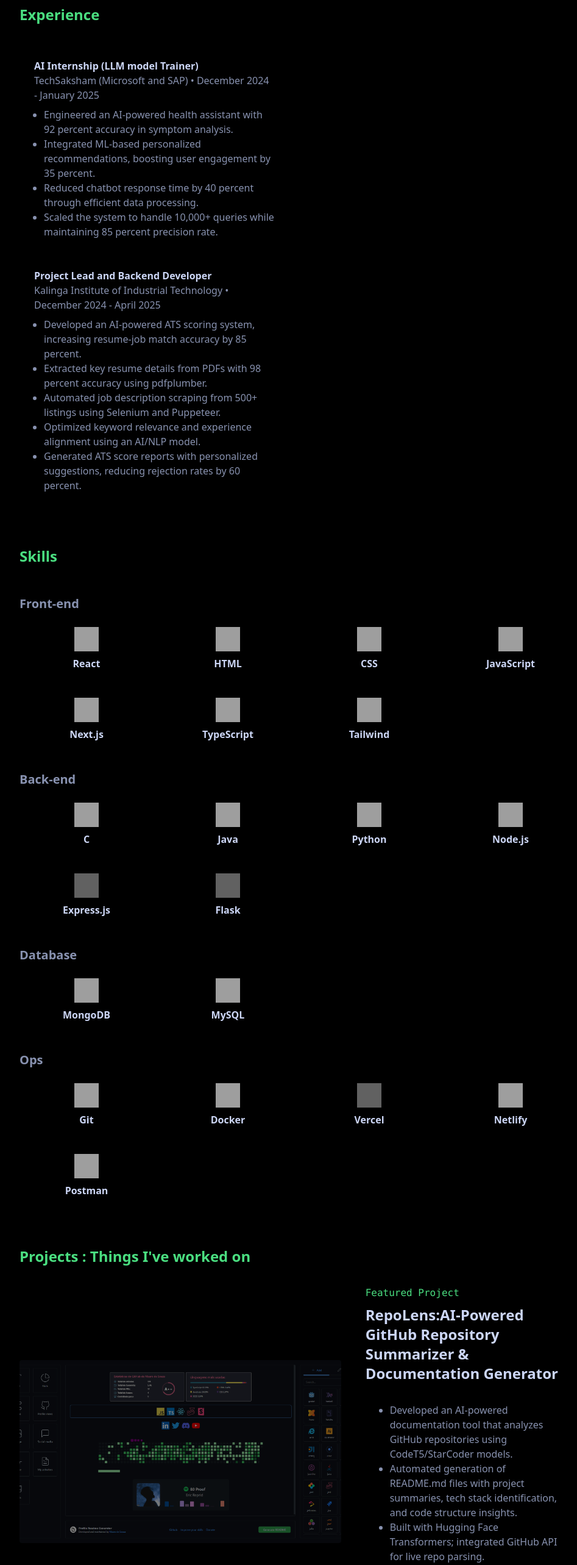
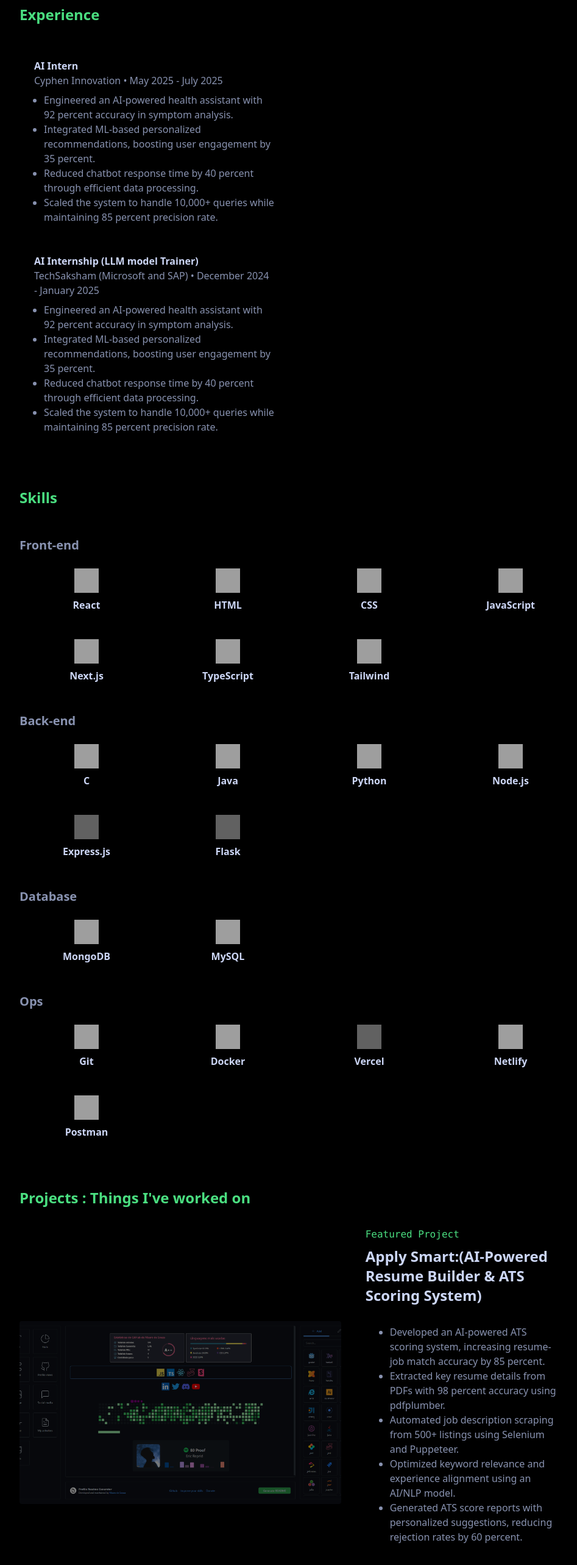
Before and after one commit to ishiiii10/Portfolio, an Angular app: page / in a window 1280 px wide. Shown: the part 1320-3886 px from the top of the page at 61% size, without its empty margins (150-1097 px from the left). Built offline with nearby package versions, Linux system fonts and the light colour scheme; grey boxes are pictures that could not be loaded.

Commit message:
experience and project changes

```diff
--- a/src/app/components/experience/experience.component.html
+++ b/src/app/components/experience/experience.component.html
@@ -3,6 +3,17 @@
 
   <div class="grid md:grid-cols-2 gap-8">
     <div data-aos="fade-up" data-aos-duration="800">
+      <div class="p-6 rounded-lg shadow-md">
+        <h4 class="font-semibold text-lightest-slate">AI Intern</h4>
+        <p class="text-slate"><a href="https://www.fibre2fashion.com">Cyphen Innovation</a> • May 2025 - July 2025
+        </p>
+        <ul class="list-disc ml-4 mt-2 text-slate">
+          <li>Engineered an AI-powered health assistant with 92 percent accuracy in symptom analysis.</li>
+          <li>Integrated ML-based personalized recommendations, boosting user engagement by 35 percent.</li>
+          <li>Reduced chatbot response time by 40 percent through efficient data processing.</li>
+          <li>Scaled the system to handle 10,000+ queries while maintaining 85 percent precision rate.</li>
+        </ul>
+      </div>
       <div class="p-6 rounded-lg shadow-md">
         <h4 class="font-semibold text-lightest-slate">AI Internship (LLM model Trainer)</h4>
         <p class="text-slate"><a href="https://www.fibre2fashion.com">TechSaksham (Microsoft and SAP)</a> • December 2024 - January 2025
@@ -14,20 +25,6 @@
           <li>Scaled the system to handle 10,000+ queries while maintaining 85 percent precision rate.</li>
         </ul>
       </div>
-
-      <div class="p-6 rounded-lg shadow-md">
-        <h4 class="font-semibold text-lightest-slate">Project Lead and Backend Developer</h4>
-        <p class="text-slate"><a href="https://www.marutitech.com">Kalinga Institute of Industrial Technology</a> • December 2024 -
-          April 2025
-        </p>
-        <ul class="list-disc ml-4 mt-2 text-slate">
-          <li>Developed an AI-powered ATS scoring system, increasing resume-job match accuracy by 85 percent.</li>
-          <li>Extracted key resume details from PDFs with 98 percent accuracy using pdfplumber.</li>
-          <li>Automated job description scraping from 500+ listings using Selenium and Puppeteer.</li>
-          <li>Optimized keyword relevance and experience alignment using an AI/NLP model.</li>
-          <li>Generated ATS score reports with personalized suggestions, reducing rejection rates by 60 percent.</li>
-        </ul>
-      </div>
     </div>
   </div>
 </section>
--- a/src/app/components/projects/projects.component.ts
+++ b/src/app/components/projects/projects.component.ts
@@ -9,6 +9,19 @@ import { Component } from '@angular/core';
 })
 export class ProjectsComponent {
   projects = [
+    {
+      title: 'Apply Smart:(AI-Powered Resume Builder & ATS Scoring System)',
+      description: [
+        'Developed an AI-powered ATS scoring system, increasing resume-job match accuracy by 85 percent.',
+        'Extracted key resume details from PDFs with 98 percent accuracy using pdfplumber.',
+        'Automated job description scraping from 500+ listings using Selenium and Puppeteer.',
+        'Optimized keyword relevance and experience alignment using an AI/NLP model.',
+        'Generated ATS score reports with personalized suggestions, reducing rejection rates by 60 percent.'
+      ],
+      techStack: ['Flask', 'Python', 'Selenium', 'Puppeteer', 'NLP', 'AI', 'LLM', 'pdfplumber'],
+      image: '/assets/git.png',
+      aosImage: 'fade-right'
+    },
     {
       title: 'RepoLens:AI-Powered GitHub Repository Summarizer & Documentation Generator',
       description: [
@@ -31,16 +44,7 @@ export class ProjectsComponent {
       image: '/assets/kiit-ren.png',
       aosImage: 'fade-right'
     },
-    {
-      title: 'Smart Apply',
-      description: [
-        'Developed and deployed a smile detection application for elderly residents in Japanese old age homes using computer vision and machine learning algorithms.',
-        'Designed and implemented a user-friendly interface using Angular with Flask backend to analyze smiles in real-time.'
-      ],
-      techStack: ['Angular', 'Python', 'SQL Server', 'AWS'],
-      image: '/assets/SmartApply.png',
-      aosImage: 'fade-left'
-    },
+
     {
       title: 'Health Spark Chat',
       description: [
```
